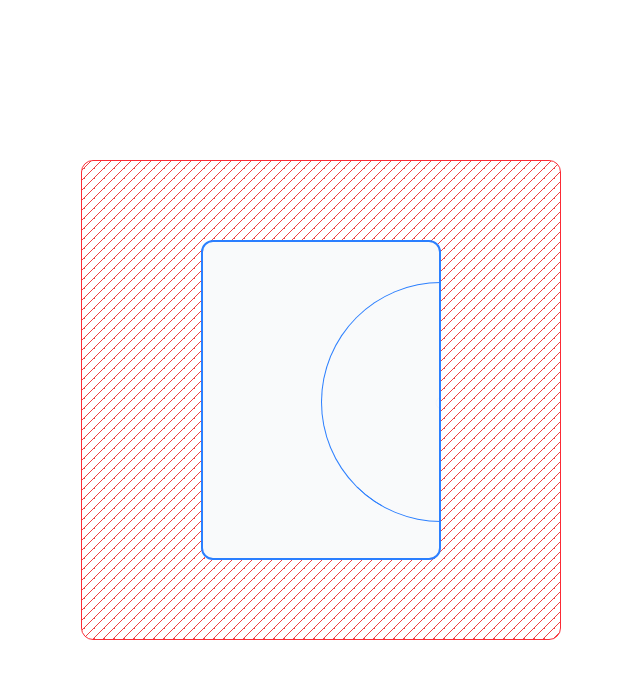
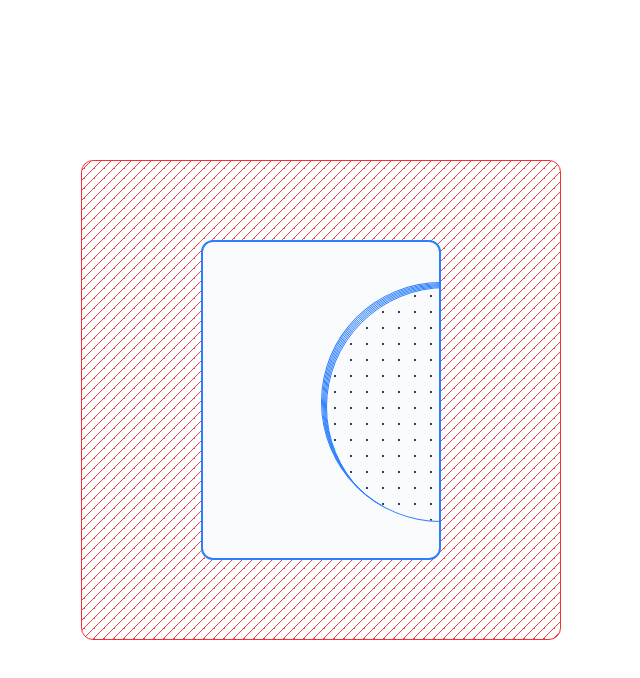
Before and after one commit to Yushank/card-components, a Next.js app: page / in a window 1280 px wide. Shown: the top 678 px of the page, without its empty margins (319-959 px from the left). Built offline with nearby package versions, Linux system fonts and the light colour scheme; a web font is replaced by a local one.

Commit message:
hoverCard v.4 - half circle movement refined but lines overlay

```diff
--- a/src/app/components/HoverCard/HoverCard.tsx
+++ b/src/app/components/HoverCard/HoverCard.tsx
@@ -6,7 +6,7 @@
   const [rotation, setRotation] = useState({ x: 0, y: 0, z: 0 });
   const [mouseCoords, setMouseCoords] = useState({ x: 0, y: 0 });
   const [circleMove, setCircleMove] = useState({ x: 0, y: 0 });
-  const [circleScale, setCircleScale] = useState({ x: 0, y: 0 });
+  // const [circleScale, setCircleScale] = useState({ x: 0, y: 0 });
 
   const handleMouseMovement = (event: React.MouseEvent<HTMLDivElement>) => {
     const rect = event.currentTarget.getBoundingClientRect();
@@ -35,10 +35,10 @@
       y: deltaY * 20,
     });
 
-    setCircleScale({
-      x: 1,
-      y: 1,
-    });
+    // setCircleScale({
+    //   x: 1,
+    //   y: 1,
+    // });
   };
 
   const handleMouseLeave = () => {
@@ -53,10 +53,10 @@
       y: 0,
     });
 
-    setCircleScale({
-      x: 0,
-      y: 0,
-    });
+    // setCircleScale({
+    //   x: 0,
+    //   y: 0,
+    // });
   };
 
   return (
@@ -76,15 +76,36 @@
           <div
             className=" w-60 h-60 border border-blue-500 rounded-full"
             style={{
-              transform: `translateX(${circleMove.x}px) translateY(${circleMove.y}px) scaleX(${circleScale.x - 0.05}) scaleY(${circleScale.x - 0.05})`,
+              transform: `translateX(${circleMove.x * 1.2}px) translateY(${circleMove.y * 1.2}px) `,
             }}
           >
             <div
               className=" w-60 h-60 border border-blue-500 rounded-full"
               style={{
-                transform: `translateX(${circleMove.x}px) translateY(${circleMove.y}px) scaleX(${circleScale.x - 0.1}) scaleY(${circleScale.x - 0.1})`,
+                transform: `translateX(${circleMove.x * 1.4}px) translateY(${circleMove.y * 1.4}px) `,
               }}
-            ></div>
+            >
+              <div
+                className=" w-60 h-60 border border-blue-500 rounded-full"
+                style={{
+                  transform: `translateX(${circleMove.x * 1.6}px) translateY(${circleMove.y * 1.6}px) `,
+                }}
+              >
+                <div
+                  className=" w-60 h-60 border border-blue-500 rounded-full"
+                  style={{
+                    transform: `translateX(${circleMove.x * 1.8}px) translateY(${circleMove.y * 1.8}px) `,
+                  }}
+                >
+                  <div
+                    className=" w-60 h-60 border border-blue-500 rounded-full bg-[radial-gradient(#334155_1px,transparent_1px)] [background-size:16px_16px] "
+                    style={{
+                      transform: `translateX(${circleMove.x * 2}px) translateY(${circleMove.y * 2}px) `,
+                    }}
+                  ></div>
+                </div>
+              </div>
+            </div>
           </div>
         </div>
       </div>
```
